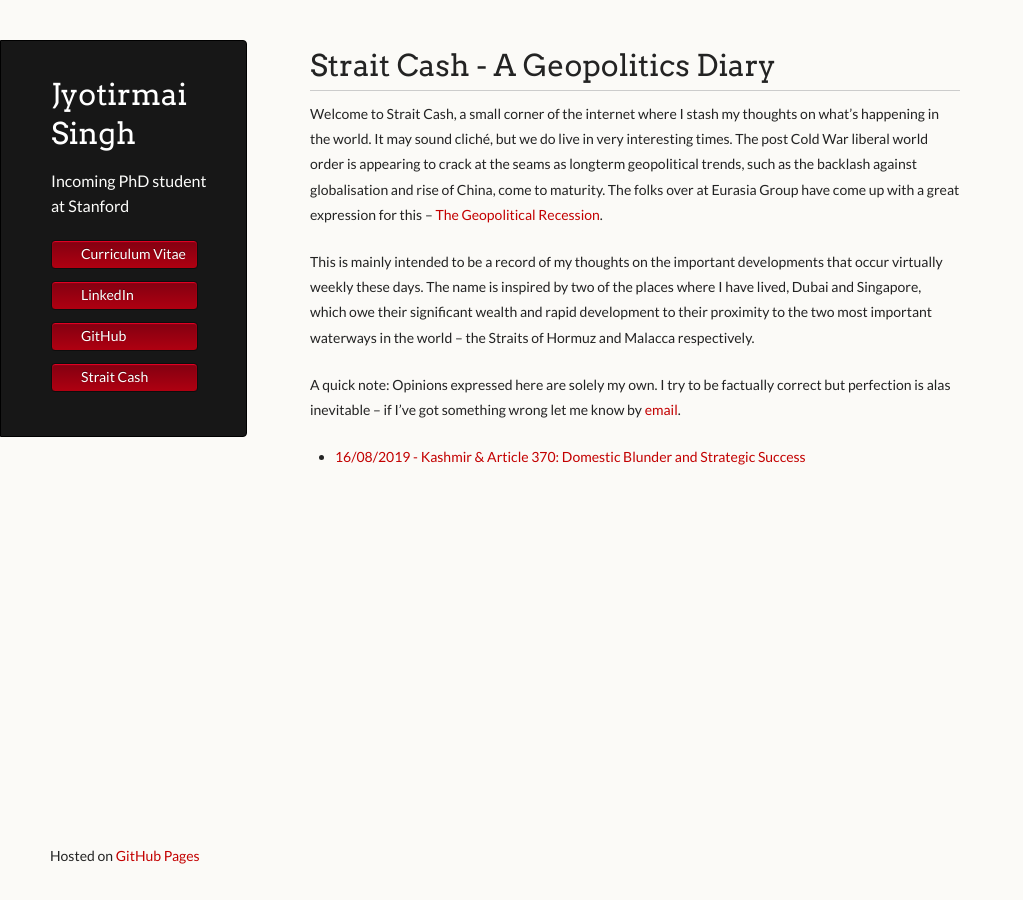
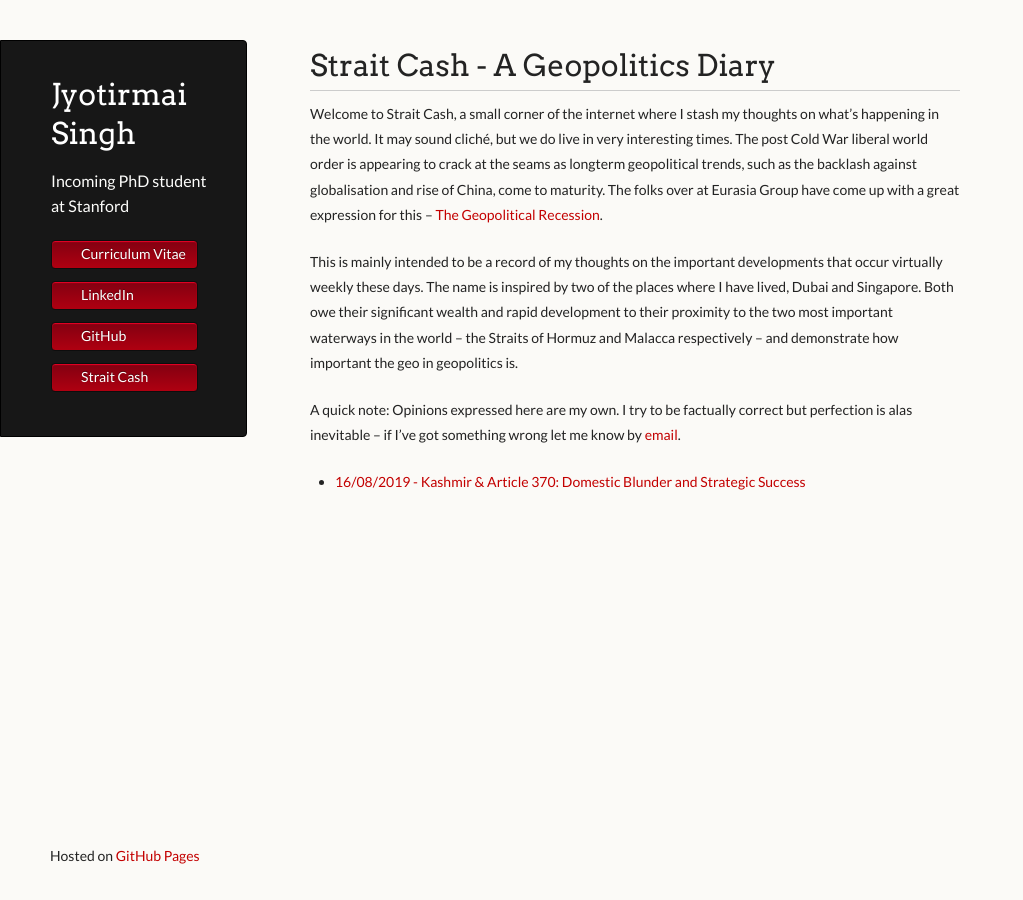
Before and after one commit to joe-singh/joe-singh.github.io, a Jekyll site: the page built from blog.md, in a window 1280 px wide. Shown: the whole page, without its empty margins (0-1023 px from the left). Built offline with Jekyll 4.4.1, drawn with Linux system fonts in a browser that asks for light colours.

Commit message:
Fix blog desc

```diff
--- a/blog.md
+++ b/blog.md
@@ -18,10 +18,11 @@ as longterm geopolitical trends, such as the backlash against globalisation and
 have come up with a great expression for this -- [The Geopolitical Recession](https://www.eurasiagroup.net/issues/top-risks-2017).
 
 This is mainly intended to be a record of my thoughts on the important developments that occur virtually weekly these days. The name
-is inspired by two of the places where I have lived, Dubai and Singapore, which owe their significant wealth and rapid development to their
-proximity to the two most important waterways in the world -- the Straits of Hormuz and Malacca respectively.
+is inspired by two of the places where I have lived, Dubai and Singapore. Both
+ owe their significant wealth and rapid development to their proximity to the two most important waterways in the world -- the Straits of Hormuz and Malacca respectively --
+and demonstrate how important the geo in geopolitics is.
 
-A quick note: Opinions expressed here are solely my own. I try to be factually correct but perfection is alas inevitable -- if I've got
+A quick note: Opinions expressed here are my own. I try to be factually correct but perfection is alas inevitable -- if I've got
 something wrong let me know by [email](mailto:joe_singh@hotmail.co.uk).
 
 * [16/08/2019 - Kashmir & Article 370: Domestic Blunder and Strategic Success](./blogposts/one.md)
```
